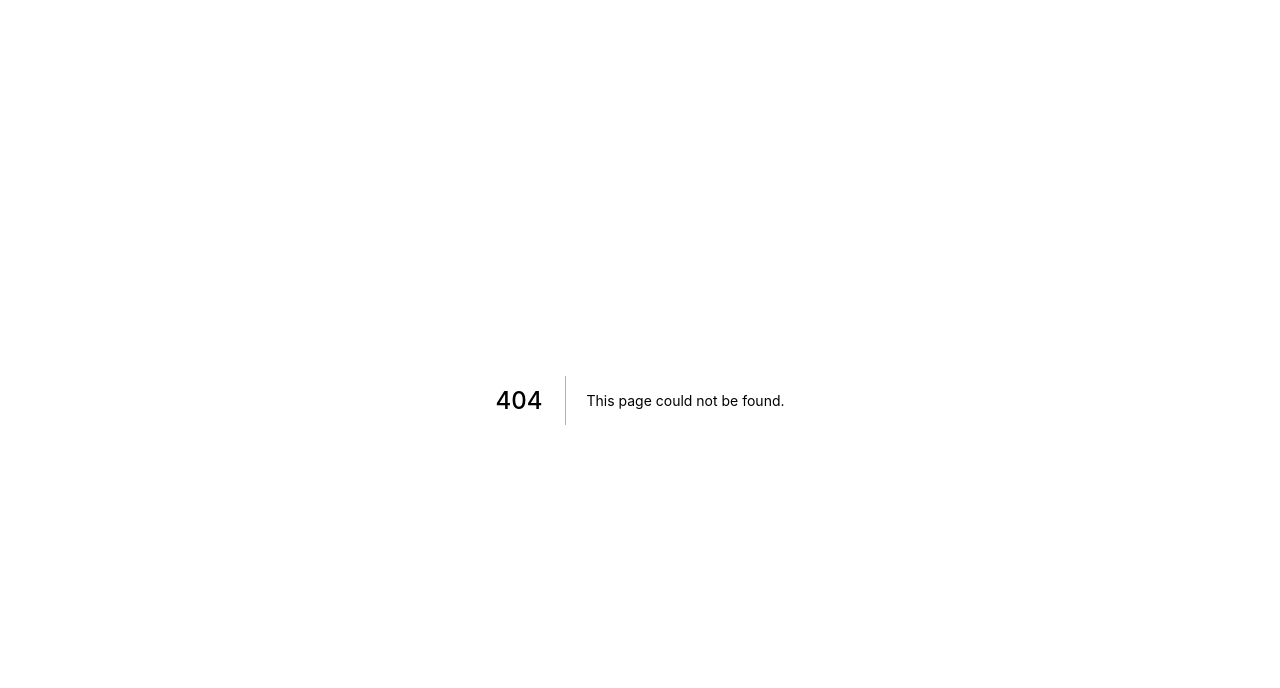
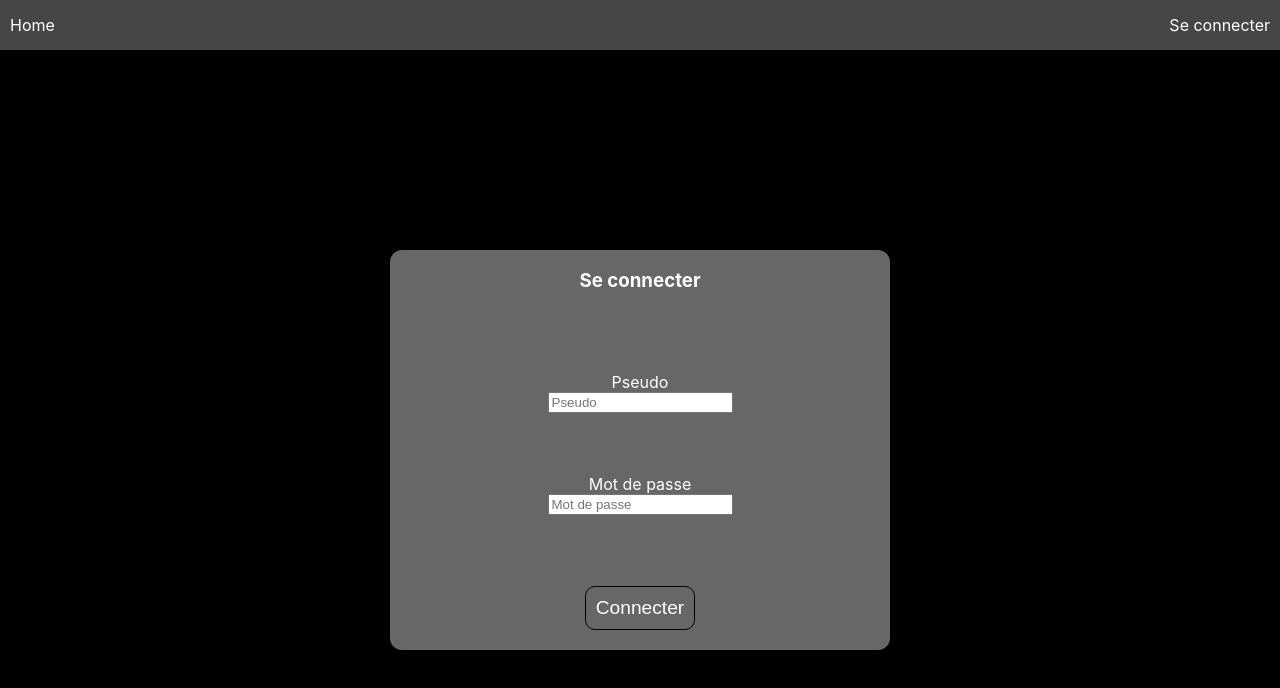
Before and after one commit to Kevin-Moreau65/Les2, a Next.js app: page /login in a window 1280 px wide. Before the commit this address had no page. Shown: the top 688 px of the page. Built offline with nearby package versions, Linux system fonts and the light colour scheme.

Commit message:
header :white_check_mark:

```diff
--- /dev/null
+++ b/components/Header/header.module.css
@@ -0,0 +1,15 @@
+.nav {
+    width: 100%;
+    height: 50px;
+    position: sticky;
+    top: 0;
+    background-color: rgb(70, 70, 70);
+    display: flex;
+    flex-direction: row;
+    justify-content: space-between;
+    align-items: center;
+}
+
+.navigate {
+    margin: 10px;
+}
--- /dev/null
+++ b/components/Header/header.tsx
@@ -0,0 +1,18 @@
+import Link from 'next/link'
+import styles from './header.module.css'
+const Header = () => {
+    return <div className={styles.nav}>
+        <div className={styles.navigate}>
+            <Link href={'/'}>
+                Home
+            </Link>
+        </div>
+        <div className={styles.navigate}>
+            <Link href={'/login'}>
+                Se connecter
+            </Link>
+        </div>
+    </div>
+}
+
+export default Header
--- a/pages/_app.tsx
+++ b/pages/_app.tsx
@@ -1,8 +1,11 @@
 import '../styles/globals.css'
 import type { AppProps } from 'next/app'
-
+import Header from '../components/Header/header'
 function MyApp({ Component, pageProps }: AppProps) {
-  return <Component {...pageProps} />
+  return <>
+    <Header></Header>
+    <Component {...pageProps} />
+  </>
 }
 
 export default MyApp
--- /dev/null
+++ b/pages/login.tsx
@@ -0,0 +1,21 @@
+import styles from '../styles/Login.module.css'
+const LoginPage = () => {
+    return <div className={styles.main}>
+        <form action="" method="post">
+            <div className={styles.formulaire}>
+                <h3>Se connecter</h3>
+                <div className={styles.champs}>
+                    <label htmlFor="username">Pseudo</label>
+                    <input type="text" name='username' placeholder='Pseudo' />
+                </div>
+                <div className={styles.champs}>
+                    <label htmlFor="password">Mot de passe</label>
+                    <input type="text" name='password' placeholder='Mot de passe' />
+                </div>
+                <button className={styles.button}>Connecter</button>
+            </div>
+        </form>
+    </div>
+}
+
+export default LoginPage
--- /dev/null
+++ b/styles/Login.module.css
@@ -0,0 +1,38 @@
+.main {
+    width: 100%;
+    min-height: 100vh;
+    display: flex;
+    align-items: center;
+    justify-content: center;
+    align-content: center;
+}
+
+.formulaire {
+    display: flex;
+    flex-direction: column;
+    width: 500px;
+    height: 400px;
+    background-color: rgb(104, 103, 103);
+    border-radius: 12px;
+    margin: 40px;
+    align-items: center;
+    align-content: center;
+    justify-content: space-between;
+}
+
+.button {
+    margin: 10px 10px 20px 10px;
+    background-color: transparent;
+    border: solid 1px black;
+    border-radius: 10px;
+    font-size: larger;
+    color: white;
+    padding: 10px;
+    cursor: pointer;
+}
+
+.champs {
+    display: flex;
+    flex-direction: column;
+    align-items: center;
+}
--- a/styles/globals.css
+++ b/styles/globals.css
@@ -2,8 +2,28 @@ html,
 body {
   padding: 0;
   margin: 0;
+  color: white;
+  background-color: black;
   font-family: -apple-system, BlinkMacSystemFont, Segoe UI, Roboto, Oxygen,
     Ubuntu, Cantarell, Fira Sans, Droid Sans, Helvetica Neue, sans-serif;
+}
+
+body::-webkit-scrollbar {
+  width: 7px;
+  /* width of the entire scrollbar */
+}
+
+body::-webkit-scrollbar-track {
+  background: transparent;
+  /* color of the tracking area */
+}
+
+body::-webkit-scrollbar-thumb {
+  background-color: rgb(78, 78, 78);
+  /* color of the scroll thumb */
+  border-radius: 20px;
+  /* roundness of the scroll thumb */
+  /* creates padding around scroll thumb */
 }
 
 a {
```
